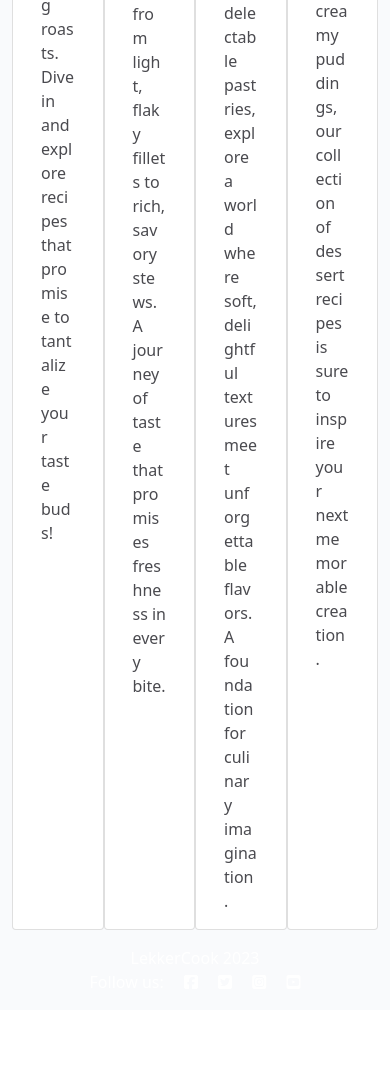
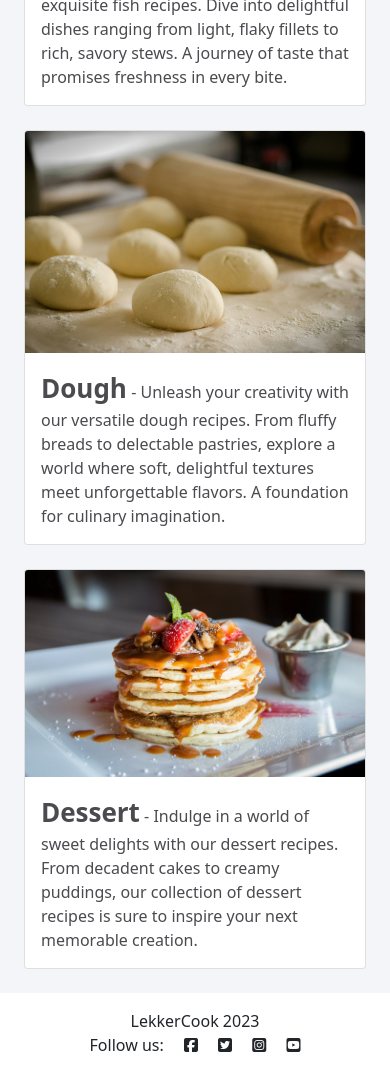
Before and after one commit to humberto-pereira/lekker-cook, a Django app: page / in a window 390 px wide. Shown: the part 874-1947 px from the top of the page. Before the commit the page ends 1804 px from the top, so only its background shows below. Run offline with Django 3.2, Linux system fonts and the light colour scheme; data that the repository does not hold is empty; some libraries are stand-ins or nearby versions.

Commit message:
Make category cards responsive

```diff
--- a/static/css/style.css
+++ b/static/css/style.css
@@ -1,5 +1,5 @@
 body {
-    background-color: #F9FAFC;
+    background-color: #f3f5f9;
 }
 
 .brand {
@@ -28,3 +28,7 @@
     font-size: 26px;
     font-weight: bold;
 }
+
+.footer-text-color p {
+    color: #4A4A4F;
+}
--- a/templates/base.html
+++ b/templates/base.html
@@ -63,9 +63,9 @@
     </main>
 
     <!-- Footer -->
-    <footer class="footer mt-auto py-3 dark-bg">
-        <p class="m-0 text-center text-white">LekkerCook 2023</p>
-        <p class="m-0 text-center text-white">Follow us: <i class="fab fa-facebook-square ms-3"></i>
+    <footer class="footer mt-auto py-3 bg-white">
+        <p class="m-0 text-center text-dark">LekkerCook 2023</p>
+        <p class="m-0 text-center text-dark">Follow us: <i class="fab fa-facebook-square ms-3"></i>
             <i class="fab fa-twitter-square ms-3"></i>
             <i class="fab fa-instagram-square ms-3"></i>
             <i class="fab fa-youtube-square ms-3"></i></p>
--- a/templates/index.html
+++ b/templates/index.html
@@ -55,45 +55,58 @@
         </div>
     </div>
     <div class="container mt-5">
-        <div class="row">
-            <div class="card w-25">
+        <div class="row d-flex">
+            <div class="col-12 col-md-6 col-lg-3 mb-4">
+                <div class="card h-100">
                     <img src="/static/images/meat.jpg" class="card-img-top" alt="..." />
                     <div class="card-body">
                         <a href="" class="card-link" target="_blank">
                             <p class="card-text">
-                            <span class="card-title">Meat</span> - Savor a collection of delectable meat dishes, from tender steaks to mouth-watering
+                                <span class="card-title">Meat</span> - Savor a collection of delectable meat dishes,
+                                from tender steaks to mouth-watering
                                 roasts. Dive in and explore recipes that promise to tantalize your taste buds!
                             </p>
                         </a>
                     </div>
                 </div>
-
-            <div class="card w-25">
+            </div>
+            <div class="col-12 col-md-6 col-lg-3 mb-4">
+                <div class="card h-100">
                     <img src="/static/images/fish.jpg" class="card-img-top" alt="..." />
                     <div class="card-body">
                         <a href="" class="card-link" target="_blank">
                             <p class="card-text">
-                            <span class="card-title">Fish</span> - Explore a sea of flavors with our exquisite fish recipes. Dive into delightful dishes ranging from light, flaky fillets to rich, savory stews. A journey of taste that promises freshness in every bite.
+                                <span class="card-title">Fish</span> - Explore a sea of flavors with our exquisite fish
+                                recipes. Dive into delightful dishes ranging from light, flaky fillets to rich, savory
+                                stews. A journey of taste that promises freshness in every bite.
                             </p>
                         </a>
                     </div>
                 </div>
-            <div class="card w-25">
+            </div>
+            <div class="col-12 col-md-6 col-lg-3 mb-4">
+                <div class="card h-100">
                     <img src="/static/images/dough.jpg" class="card-img-top" alt="..." />
                     <div class="card-body">
                         <a href="" class="card-link" target="_blank">
                             <p class="card-text">
-                            <span class="card-title">Dough</span> - Unleash your creativity with our versatile dough recipes. From fluffy breads to delectable pastries, explore a world where soft, delightful textures meet unforgettable flavors. A foundation for culinary imagination.
+                                <span class="card-title">Dough</span> - Unleash your creativity with our versatile dough
+                                recipes. From fluffy breads to delectable pastries, explore a world where soft,
+                                delightful textures meet unforgettable flavors. A foundation for culinary imagination.
                             </p>
                         </a>
                     </div>
                 </div>
-            <div class="card text-bg-dark w-25">
+            </div>
+            <div class="col-12 col-md-6 col-lg-3 mb-4">
+                <div class="card h-100">
                     <img src="/static/images/dessert.jpg" class="card-img-top" alt="..." />
                     <div class="card-body">
                         <a href="" class="card-link" target="_blank">
                             <p class="card-text">
-                            <span class="card-title">Dessert</span> - Indulge in a world of sweet delights with our dessert recipes. From decadent cakes to creamy puddings, our collection of dessert recipes is sure to inspire your next memorable creation.
+                                <span class="card-title">Dessert</span> - Indulge in a world of sweet delights with our
+                                dessert recipes. From decadent cakes to creamy puddings, our collection of dessert
+                                recipes is sure to inspire your next memorable creation.
                             </p>
                         </a>
                     </div>
@@ -101,5 +114,7 @@
             </div>
         </div>
     </div>
+</div>
+
 
 {%endblock%}
```
Lines whose indentation alone changed are shown as unchanged.
